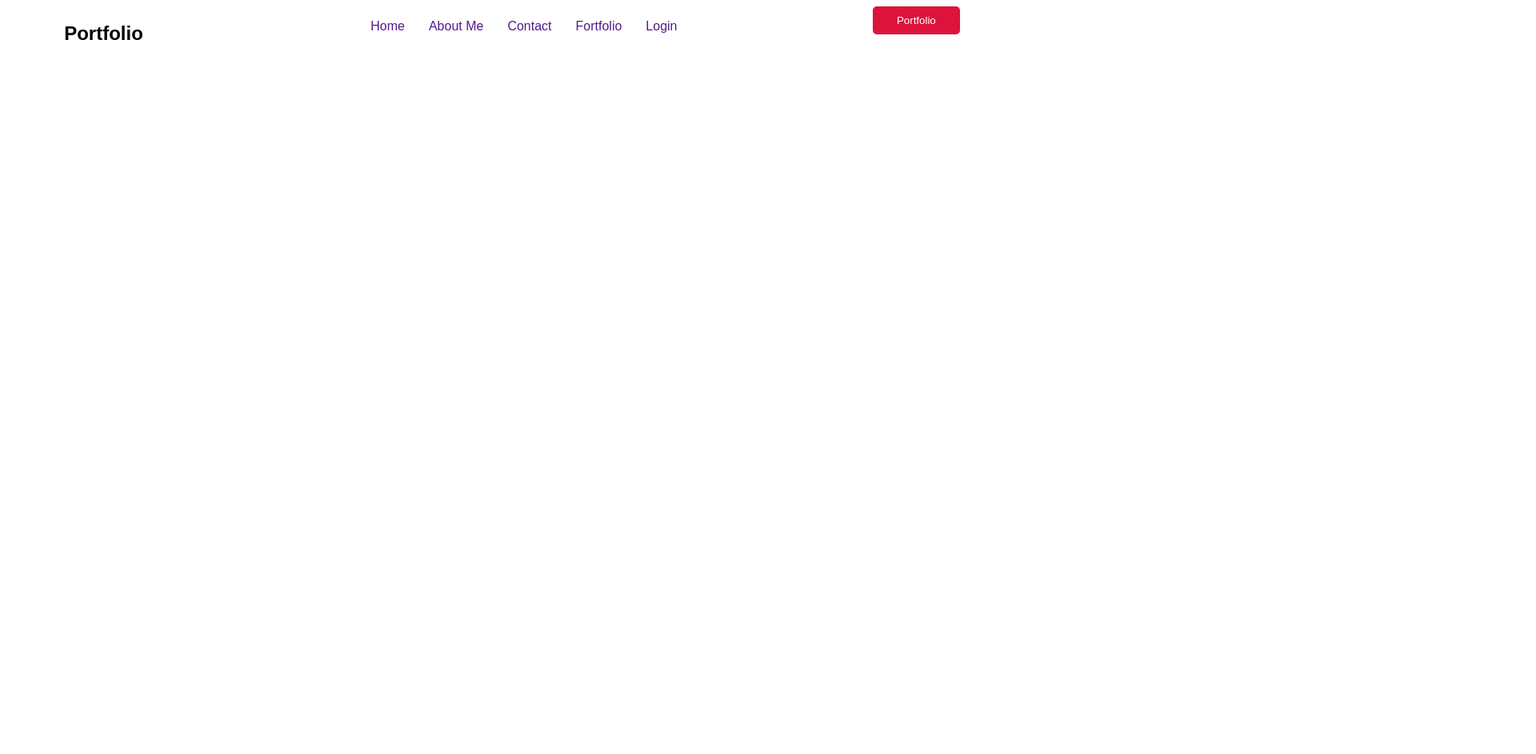
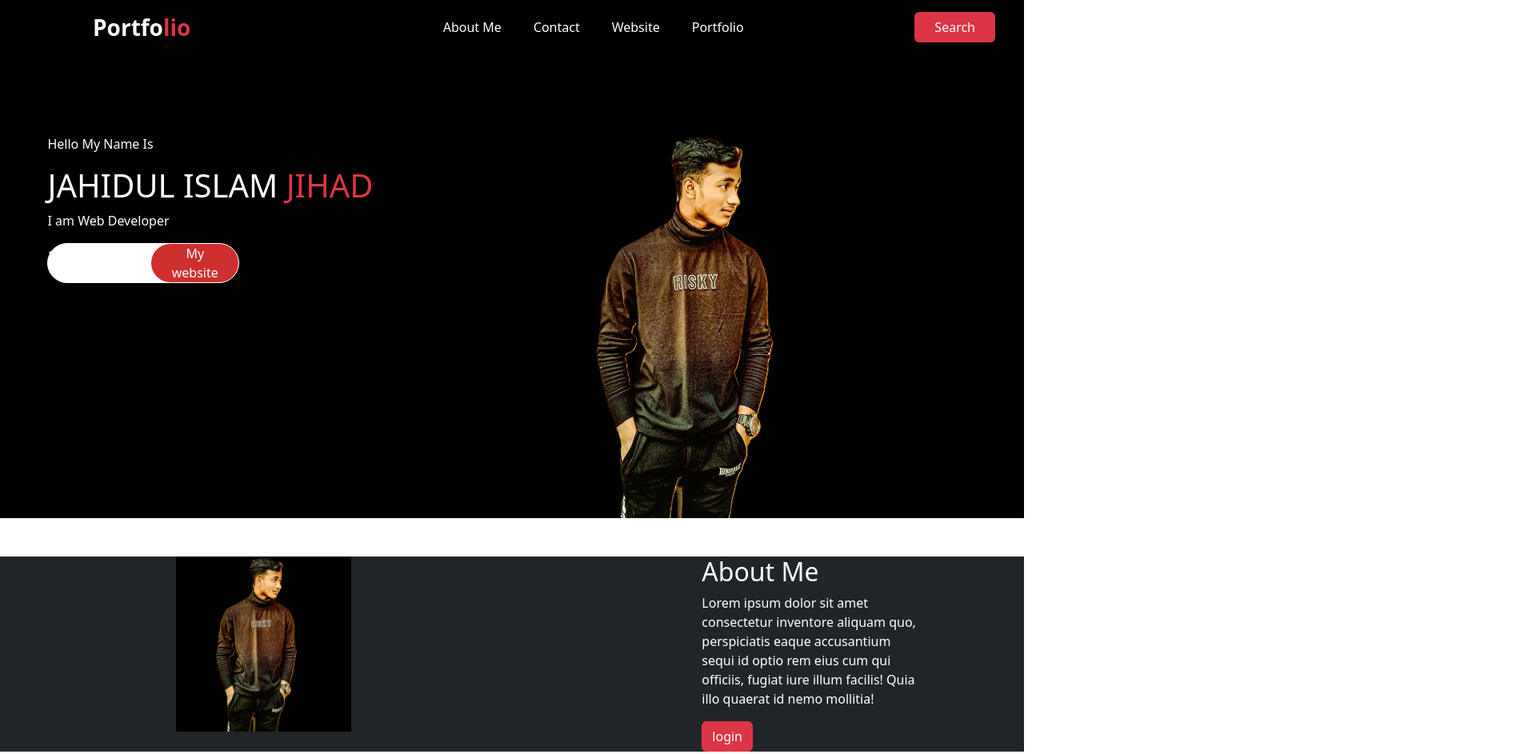
Before and after one commit to mdjihad84/Personal-website, a plain HTML site: page index.html in a window 1280 px wide. Shown: the top 943 px of the page at 80% size, 1920 px wide, since content can reach past the window. Before the commit the page ends 800 px from the top, so only its background shows below. Drawn offline with nearby package versions, Linux system fonts and the light colour scheme.

Commit message:
about section complete

```diff
--- a/index.html
+++ b/index.html
@@ -5,27 +5,79 @@
     <meta name="viewport" content="width=device-width, initial-scale=1.0">
     <title>Personal-Portfolio</title>
     <link rel="stylesheet" href="./style.css">
-    <link rel="shortcut icon" href="favicon.ico" type="image/x-icon">
+    <link rel="shortcut icon" href="./images/favicon.png" type="image/x-icon">
+    <link href="https://cdn.jsdelivr.net/npm/bootstrap@5.3.3/dist/css/bootstrap.min.css" rel="stylesheet" integrity="sha384-QWTKZyjpPEjISv5WaRU9OFeRpok6YctnYmDr5pNlyT2bRjXh0JMhjY6hW+ALEwIH" crossorigin="anonymous">
 </head>
 
 <body>
     <!-- header section -->
-    <header class="header">
-        <div class="header-title">
-            <h2>Portfolio</h2>
+    <header class="bg-black">
+        <nav class="navbar navbar-expand-lg">
+            <div class="container-fluid">
+                <button class="navbar-toggler" type="button" data-bs-toggle="collapse" data-bs-target="#navbarTogglerDemo01" aria-controls="navbarTogglerDemo01" aria-expanded="false" aria-label="Toggle navigation">
+                    <span class="navbar-toggler-icon"></span>
+                </button>
+                <div class="collapse navbar-collapse" id="navbarTogglerDemo01 text-white">
+                    <a class="navbar-brand px-4 fw-semibold text-white fs-3" href="#">Portfo<span class="text-danger">lio</span>
+                    </a>
+                    <ul class="navbar-nav mx-auto mb-2 mb-lg-0 gap-4">
+                        <li class="nav-item">
+                            <a class="nav-link active" aria-current="page" href="#">Home</a>
+                        </li>
+                        <li class="nav-item">
+                            <a class="nav-link" href="#">About Me</a>
+                        </li>
+                        <li class="nav-item">
+                            <a class="nav-link" href="#">Contact</a>
+                        </li>
+                        <li class="nav-item">
+                            <a class="nav-link" href="#">Website</a>
+                        </li>
+                        <li class="nav-item">
+                            <a class="nav-link" href="#">Portfolio</a>
+                        </li>
+                    </ul>
+                    <button class="btn text-white bg-danger px-4 mx-4" type="submit">Search</button>
+                </div>
+            </div>
+        </nav>
+        <!-- hero section -->
+        <section class="d-flex justify-content-around margin-top">
+            <div class="hero-left">
+                <div class="text-white">
+                    <p>Hello My Name Is</p>
+                </div>
+                <div class="text-white">
+                    <h1>JAHIDUL ISLAM <span class="text-danger">JIHAD</span></h1>
+                </div>
+                <div class="text-white">
+                    <p>I am Web Developer</p>
+                </div>
+                <div class="d-flex search-btn text-white bg-white">
+                    <p class="">search</p>
+                    <button class="hero-btn">My website</button>
+                </div>
+            </div>
+            <div class="">
+                <img src="./images/jihad.jpg" class="w-50" alt="">
+            </div>
+        </section>
+    </header>
+    <!-- About section -->
+    <section class="my-5 bg-dark">
+        <div class=" d-flex">
+            <div class="">
+                <img src="./images/jihad.jpg" class="w-25 about-left" alt="">
+            </div>
+            <div class="about-right">
+                <h2 class="text-white">About Me</h2>
+                <p class="w-25 text-white">
+                    Lorem ipsum dolor sit amet consectetur inventore  aliquam quo, perspiciatis eaque accusantium sequi id optio rem eius cum qui officiis, fugiat iure illum facilis! Quia illo quaerat id nemo mollitia!
+                </p>
+                <button class="btn btn-danger text-white">login</button>
+            </div>
         </div>
-        <div class="header-navber">
-            <ul>
-                <li><a href="">Home</a></li>
-                <li><a href="">About Me</a></li>
-                <li><a href="">Contact</a></li>
-                <li><a href="">Fortfolio</a></li>
-                <li><a href="">Login</a></li>
-            </ul>
-        </div>
-        <div class="header-btn">
-            <button>Portfolio</button>
-        </div>
-    </header>
+
+    </section>
 </body>
 </html>
--- a/style.css
+++ b/style.css
@@ -1,28 +1,49 @@
 
-* {
-    font-family: sans-serif;
+/* header section */
+.navbar-nav li a {
+    color: white;
+}
+.text-white p {
+    color: white;
+}
+.text-white h1 {
+    color: white;
+}
+.navbar-brand {
+    margin-left: 80px;
 }
 
-/* header section */
-.header {
-    display: flex;
-    justify-content: space-around;
-    gap: 100px;
-}
-ul {
-    display: flex;
-    gap: 30px;
-}
-ul li {
-    list-style: none;
-}
-ul li a {
-    text-decoration: none;
-}
-.header-btn button{
-    padding: 10px 30px 10px 30px;
-    border-radius: 5px;
+
+/* hero section */
+.hero-btn {
+    margin-left: 79px;
+    padding: 0px 18px 0px 18px;
     border: none;
     color: white;
-    background-color: crimson;
+    background-color: #ce2f2f;
+    border-radius: 30px;
+    cursor: pointer;
 }
+.search-btn {
+    display: flex !important;
+    border: 1px solid;
+    width: 240px;
+    border-radius: 25px;
+}
+.d-flex {
+    padding-left: 0px;
+    margin-right: -400px;
+}
+.margin-top {
+    margin-top: 100px;
+}
+.hero-left {
+    margin-left: -25px;
+}
+/* about section */
+.about-left {
+    margin-left: 220px;
+}
+.about-right {
+    margin-right: -275px;
+}
```
Also changed, not shown: images/favicon.png (added), images/jihad.jpg (added).
